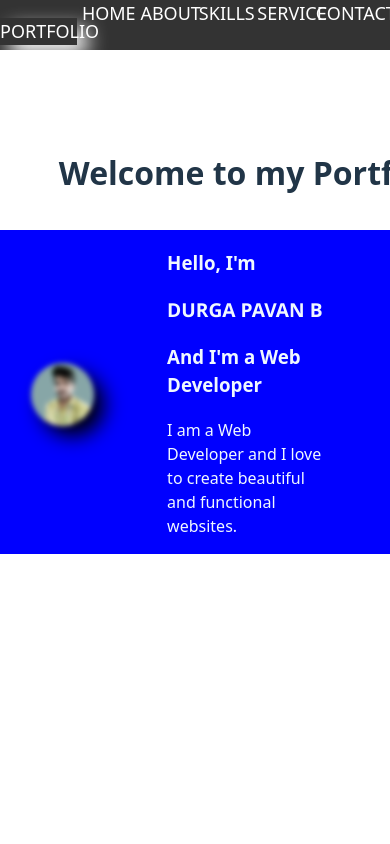
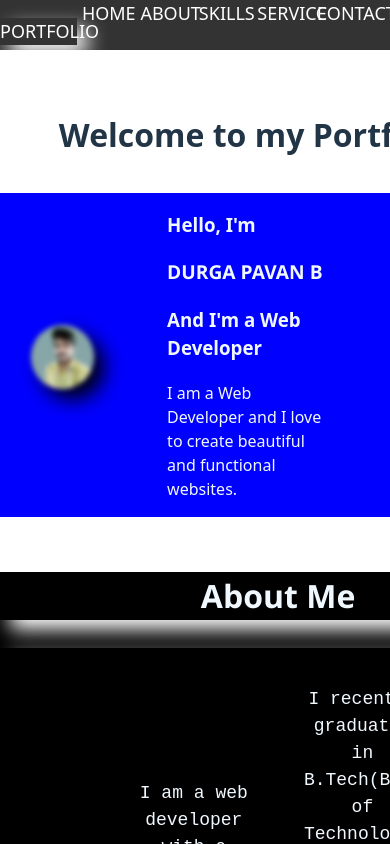
Before and after one commit to PavanMech321/portfolio-2, a React (Vite) app: page / in a window 390 px wide. Shown: the top 844 px of the page. Built offline with nearby package versions, Linux system fonts and the light colour scheme.

Commit message:
Update App.css

```diff
--- a/src/App.css
+++ b/src/App.css
@@ -64,9 +64,7 @@
     color: black;
 }
 .main{
-    margin-top: 20%;
-  display:grid;
-  grid-template-rows: 1fr 1fr 1fr 1fr 1fr 1fr;
+  margin-top: 20%;
 }
 .p1 .h1{
   font-size: xx-large;
@@ -75,7 +73,7 @@
   text-align:center;
 }
 .Home{
-  height: 40%;
+  height: fit-content;
   margin-top: 6%;
   display: grid;
   grid-template-columns: 40vw 50vw;
```
